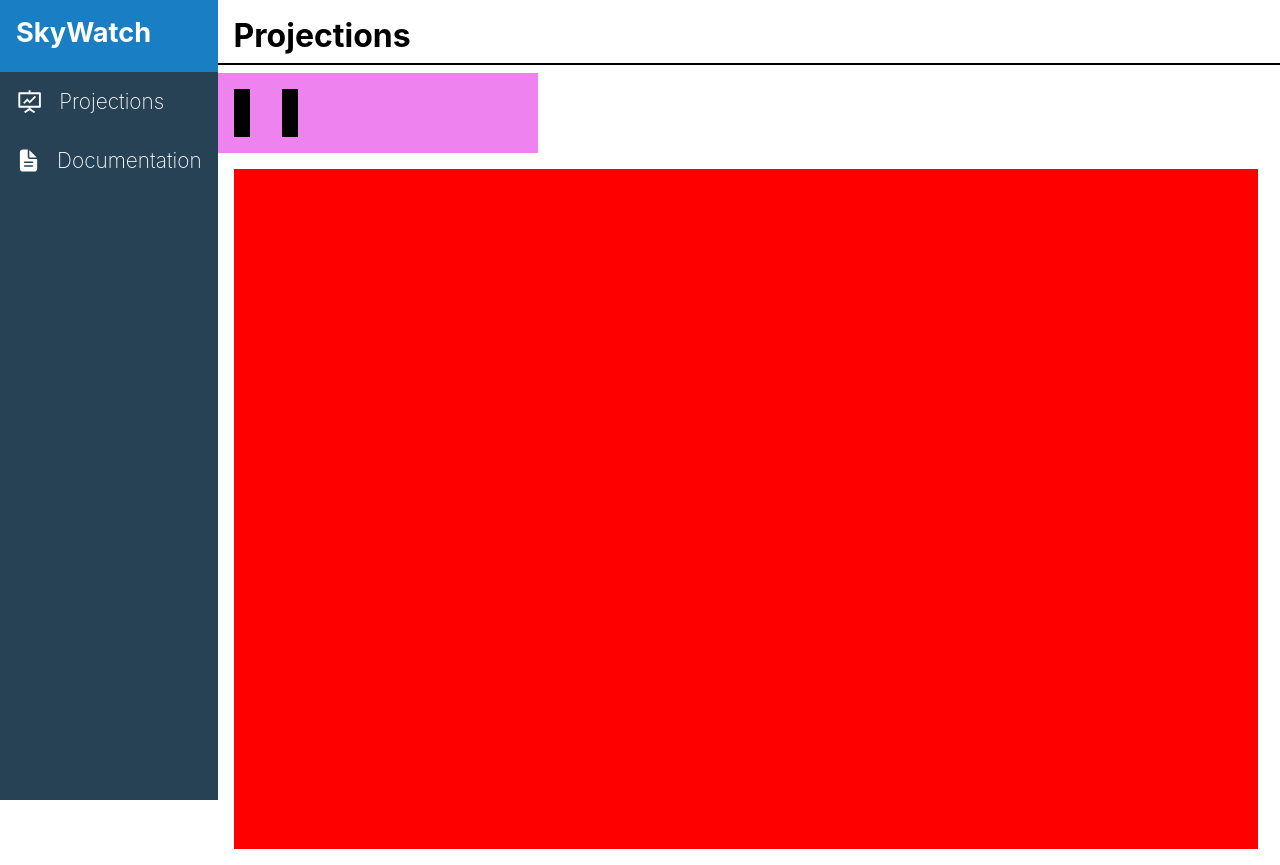
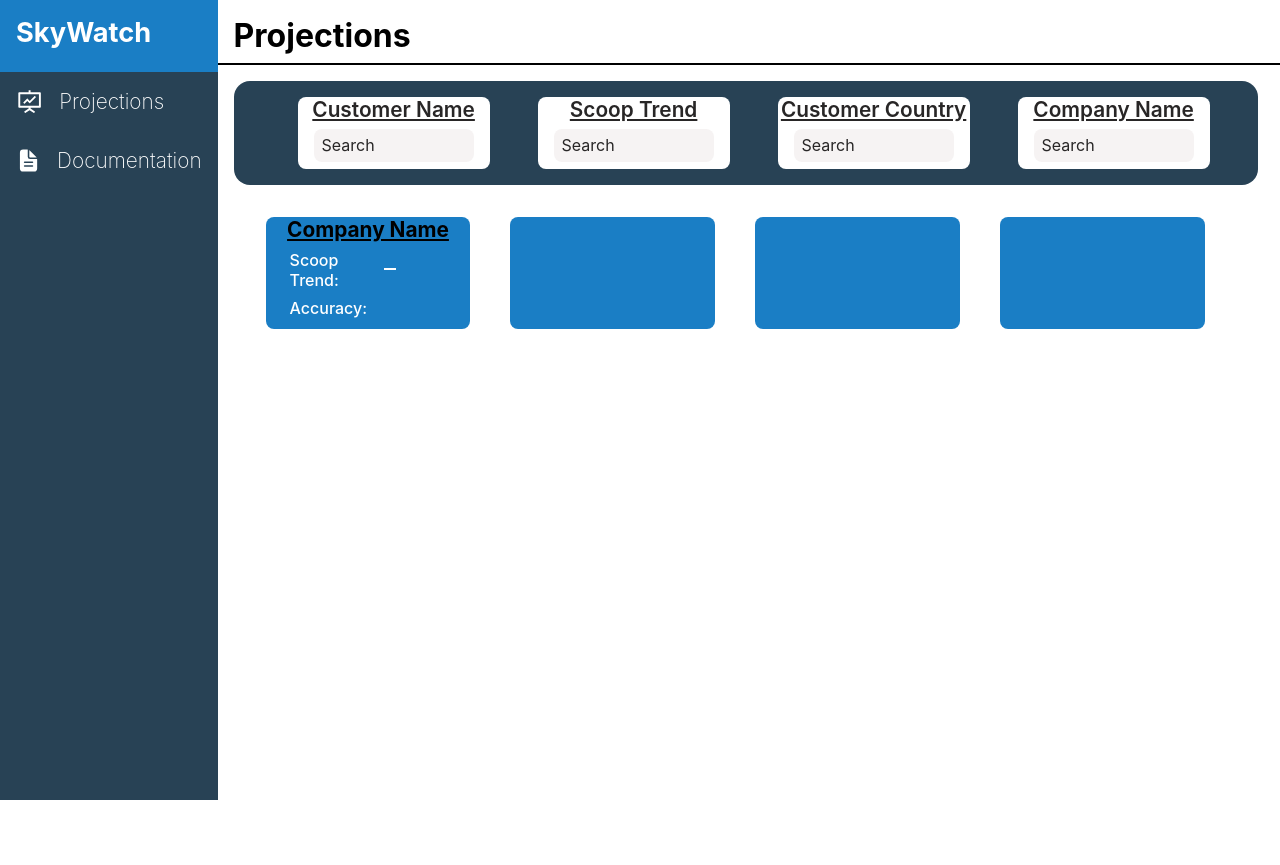
Before and after one commit to ViktorGlogovac/capstone-backend, a React (Create React App) app: page /projections in a window 1280 px wide. After the commit the page ends 800 px from the top, so only its background shows below. Built offline with nearby package versions, Linux system fonts and the light colour scheme.

Commit message:
projections addition

```diff
--- a/src/routes/CSS/ProjectionsPage.css
+++ b/src/routes/CSS/ProjectionsPage.css
@@ -16,31 +16,148 @@
     width: 83VW;
 }
 
+
+.filter_container {
+    display: flex;
+    flex-wrap: wrap; /* Allows the children to wrap to the next line if needed */
+    flex-direction: row; /* Ensures horizontal alignment */
+    width: auto; /* Adjusts the width dynamically based on content */
+    max-width: 80vw; /* Prevents the container from exceeding the specified width */
+    min-height: 10vh; /* Ensures a minimum height */
+    border-radius: 1rem;
+    background-color: var(--navbar-background);
+    margin: 1rem;
+    box-sizing: border-box; /* Includes padding in width/height calculations */
+
+}
+
+.filter {
+    display: flex;
+    flex-direction: row;
+    flex-wrap: wrap;
+    justify-content: center;
+    min-height: 9vh;
+    width: 15vw; /* Corrected 'VW' to 'vw' */
+    margin-left: 1.5rem;
+    margin-top: 1rem;
+    margin-bottom: 1rem;
+    margin-right: 1.5rem;
+    border-radius: 0.5rem; /* Rounds the corners slightly */
+    background-color: white; /* Optional: Makes the background stand out */
+}
+
+.filter2 {
+    display: flex;
+    flex-direction: row;
+    flex-wrap: wrap;
+    justify-content: center;
+    min-height: 9vh;
+    width: 15vw; /* Corrected 'VW' to 'vw' */
+    border-radius: 0.5rem; /* Rounds the corners slightly */
+    margin-left: 4rem;
+    margin-top: 1rem;
+    margin-bottom: 1rem;
+    margin-right: 1.5rem;
+    background-color: white; /* Optional: Makes the background stand out */
+}
+
+.filter_header{
+    font-weight: 600;
+    font-size: 1.3rem;
+    color: rgb(40, 38, 38);
+    text-align: center;
+    text-decoration: underline;
+}
+
+.search-bar-container{
+    width: 95%;
+    height: 45%;
+    border-radius: 0.5rem;
+    margin-top: 0.1rem;
+    margin-right: 1rem;
+    margin-left: 1rem;
+    margin-bottom: 0.1rem;
+    background-color: #f6f3f3;
+    display: flex;
+    align-items: center;
+    font-size: 1rem;
+    color: rgb(40, 38, 38);
+    text-align: center;
+    padding-left: 0.5rem;
+}
+
 .company_area {
-    background-color: red;
-    width: 80vw; /* Corrected VW to vw */
-    height: 85vh; /* Corrected VH to vh */
-    margin: 1rem;
-    flex-direction: row;
-    overflow: scroll;
+    width: 80vw;
+    height: 65vh;
+    display: flex;
+    flex-wrap: wrap; /* Allows items to wrap to the next line */
+    align-content: flex-start; /* Ensures wrapped items align neatly */
+    overflow-y: auto; /* Enables vertical scrolling only */
+    overflow-x: hidden; /* Prevents horizontal scrolling */
     scrollbar-width: none; /* Hides scrollbar for Firefox */
+    margin-left: 2rem;
 }
 
 .company_area::-webkit-scrollbar {
     display: none; /* Hides scrollbar for Chrome, Safari, and Edge */
 }
 
-.filter_container{
-    display: flex;
+.company_box {
     flex-direction: row;
-    height: 5rem;
-    width: 20rem;
-    background-color: violet;
+    flex-wrap: wrap;
+    min-height: 14vh;
+    width: 16vw; /* Corrected 'VW' to 'vw' */
+    margin-right: 1.5rem;
+    margin-left: 1rem;
+    margin-top: 1rem;
+    margin-bottom: 1rem;
+    border-radius: 0.5rem; /* Rounds the corners slightly */
+    background-color: var(--navbar-title-background); /* Optional: Makes the background stand out */
+
 }
 
-.filter{
-    height: 3rem;
-    width: 1rem;
-    margin: 1rem;
-    background-color: black;
+.company_header{
+    font-weight: 700;
+    font-size: 1.3rem;
+    color: black;
+    text-align: center;
+    text-decoration: underline;
 }
+
+.scoop_status {
+    color: white;
+    font-weight: 500;
+    font-size: 1rem;
+    margin: 0.5rem; /* Simplified margin for spacing */
+    text-align: left; /* Optional: Aligns text horizontally */
+}
+
+.accuracy_status{
+    color: white;
+    font-weight: 500;
+    font-size: 1rem;
+    margin-left: 0.5rem; /* Simplified margin for spacing */
+    text-align: left; /* Optional: Aligns text horizontally */
+}
+
+.status_box {
+    margin-left: 1rem;
+    flex-wrap: nowrap; /* Ensures the content stays on one line */
+    flex-direction: row; /* Keeps items aligned horizontally */
+    display: flex; /* Enables flexbox layout */
+    align-items: center; /* Vertically aligns items */
+    justify-content: space-between; /* Pushes the `dash` to the right */
+}
+
+.dash {
+    color: white;
+    margin-left: auto; /* Moves the dash to the right */
+    text-align: right; /* Aligns the dash content to the right */
+    margin-right: 4rem;
+}
+
+.icon {
+    font-size: 2rem; /* Makes the icon larger */
+    font-weight: bold; /* Makes the icon appear bolder (if supported) */
+    color: white; /* Optional: Change the color of the icon */
+}
--- a/src/routes/ProjectionsPage.jsx
+++ b/src/routes/ProjectionsPage.jsx
@@ -1,5 +1,6 @@
 import React from 'react';
 import "./CSS/ProjectionsPage.css";
+import { VscDash } from "react-icons/vsc";
 
 function ProjectionsPage() {
   return (
@@ -9,12 +10,40 @@
       </div>
       <div className="line"></div>
       <div className="filter_container">
-          <div className="filter"></div>
-          <div className="filter"></div>
+          <div className="filter2">
+            <div className="filter_header">Customer Name</div>
+            <div className="search-bar-container">Search</div>
+          </div>
+          <div className="filter">
+            <div className="filter_header">Scoop Trend</div>
+            <div className="search-bar-container">Search</div>
+          </div>
+          <div className="filter">
+            <div className="filter_header">Customer Country </div>
+            <div className="search-bar-container">Search</div>
+          </div>
+          <div className="filter">
+            <div className="filter_header">Company Name</div>
+            <div className="search-bar-container">Search</div>
+          </div>
         </div>
 
       <div className="company_area">
-
+        <div className="company_box">
+          <div className="company_header">Company Name</div>
+          <div className="status_box">
+            <div className="scoop_status">Scoop Trend:</div>
+            <div className="dash">
+              <VscDash className="icon" />
+            </div>
+          </div>
+          <div className="status_box">
+            <div className="accuracy_status">Accuracy:</div>
+          </div>
+        </div>
+        <div className="company_box"></div>
+        <div className="company_box"></div>
+        <div className="company_box"></div>
       </div>
     </div>
   );
```
